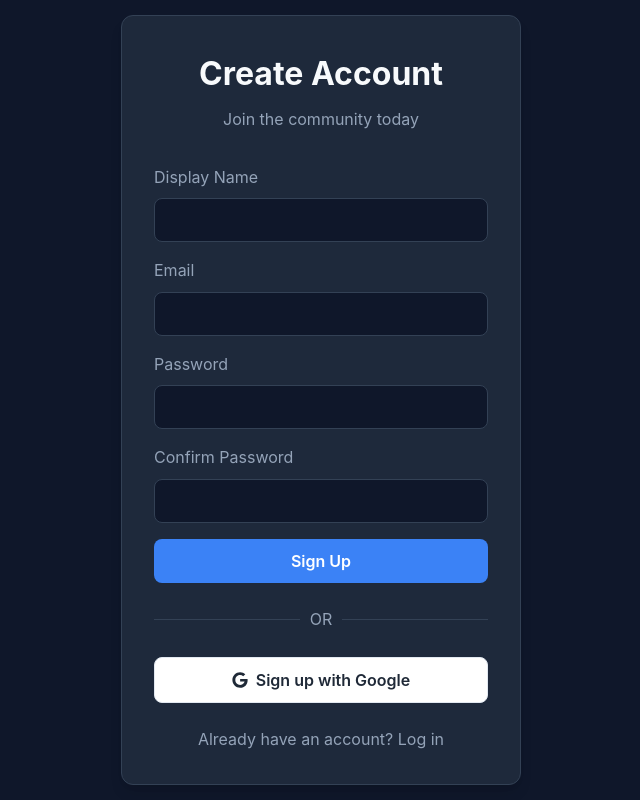
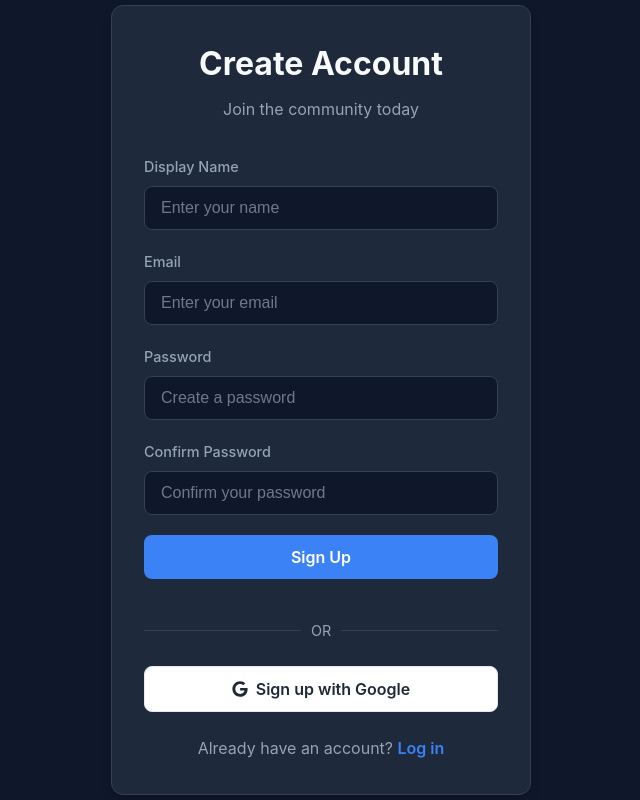
Before and after one commit to MohammedThouseefM/tabChat-client, a React (Vite) app: page /register in a window 1280 px wide. Shown: the whole page, without its empty margins (319-959 px from the left). Built offline with nearby package versions, Linux system fonts and the light colour scheme; no server answers.

Commit message:
refactor: Migrate inline styles to Tailwind CSS classes for improved UI consistency across pages.

```diff
--- a/src/pages/Feed.jsx
+++ b/src/pages/Feed.jsx
@@ -78,25 +78,20 @@ const Feed = () => {
             <div className="card mb-4" style={{ position: 'relative' }}>
                 <form onSubmit={handleSubmit}>
                     <textarea
-                        className="input-field"
+                        className="input"
                         placeholder="What's on your mind?"
                         value={content}
                         onChange={(e) => setContent(e.target.value)}
                         style={{
-                            width: '100%',
-                            background: 'transparent',
-                            border: 'none',
-                            color: 'var(--text-primary)',
                             resize: 'none',
-                            outline: 'none',
-                            fontSize: '1rem',
-                            marginBottom: '1rem'
+                            marginBottom: '1rem',
+                            minHeight: '100px'
                         }}
                         rows="3"
                     />
 
                     {/* AI Tools */}
-                    <div style={{ display: 'flex', gap: '0.5rem', marginBottom: '1rem', flexWrap: 'wrap' }}>
+                    <div className="flex gap-2 mb-4 flex-wrap">
                         <button
                             type="button"
                             onClick={() => handleAIEnhance('tone', 'professional')}
@@ -136,40 +131,32 @@ const Feed = () => {
                     </div>
 
                     {image && (
-                        <div style={{ position: 'relative' }}>
-                            <img src={image} alt="Preview" style={{ width: '100%', borderRadius: '8px', marginBottom: '1rem' }} />
+                        <div className="relative mb-4">
+                            <img src={image} alt="Preview" className="w-full rounded-lg" />
                         </div>
                     )}
-                    <div className="flex justify-between items-center">
-                        <div style={{ display: 'flex', gap: '0.5rem', flex: 1, marginRight: '1rem' }}>
+                    <div className="flex justify-between items-center gap-4">
+                        <div className="flex-1 flex gap-2">
                             <input
                                 type="text"
                                 placeholder="Image URL (optional)"
                                 value={image}
                                 onChange={(e) => setImage(e.target.value)}
-                                style={{
-                                    background: 'rgba(255,255,255,0.05)',
-                                    border: 'none',
-                                    padding: '0.5rem',
-                                    borderRadius: '4px',
-                                    color: 'var(--text-secondary)',
-                                    width: '100%'
-                                }}
+                                className="input"
                             />
                             {image && (
                                 <button
                                     type="button"
                                     onClick={handleAICaption}
                                     title="Generate Caption"
-                                    className="btn"
+                                    className="btn btn-ghost"
                                     disabled={aiLoading}
-                                    style={{ padding: '0.5rem', background: 'rgba(255,255,255,0.1)' }}
                                 >
-                                    <FaImage /> AI Caption
+                                    <FaImage />
                                 </button>
                             )}
                         </div>
-                        <button type="submit" className="btn btn-primary flex items-center gap-4" disabled={aiLoading}>
+                        <button type="submit" className="btn btn-primary" disabled={aiLoading}>
                             <FaPaperPlane /> {aiLoading ? 'Thinking...' : 'Post'}
                         </button>
                     </div>
--- a/src/pages/Messages.jsx
+++ b/src/pages/Messages.jsx
@@ -287,15 +287,7 @@ const Messages = () => {
                                 value={newMessage}
                                 onChange={(e) => setNewMessage(e.target.value)}
                                 placeholder="Type a message..."
-                                style={{
-                                    flex: 1,
-                                    background: 'rgba(255,255,255,0.05)',
-                                    border: '1px solid var(--border-color)',
-                                    borderRadius: '8px',
-                                    padding: '0.75rem',
-                                    color: 'white',
-                                    outline: 'none'
-                                }}
+                                className="input"
                             />
                             <button
                                 type="submit"
--- a/src/pages/Register.jsx
+++ b/src/pages/Register.jsx
@@ -35,79 +35,78 @@ const Register = () => {
     if (loading) return <div>Loading...</div>;
 
     return (
-        <div style={{ height: '100vh', display: 'flex', alignItems: 'center', justifyContent: 'center' }}>
-            <div className="card" style={{ maxWidth: '400px', width: '100%', textAlign: 'center' }}>
+        <div className="flex items-center justify-center" style={{ height: '100vh' }}>
+            <div className="card auth-card flex flex-col items-center">
                 <h1 style={{ marginBottom: '0.5rem', color: 'var(--text-primary)' }}>Create Account</h1>
                 <p style={{ color: 'var(--text-secondary)', marginBottom: '2rem' }}>Join the community today</p>
 
-                {error && <div className="alert alert-error" style={{ marginBottom: '1rem', color: 'red' }}>{error}</div>}
+                {error && <div className="alert alert-error w-full">{error}</div>}
 
-                <form onSubmit={handleSubmit} style={{ marginBottom: '1.5rem', textAlign: 'left' }}>
-                    <div style={{ marginBottom: '1rem' }}>
-                        <label style={{ display: 'block', marginBottom: '0.5rem', color: 'var(--text-secondary)' }}>Display Name</label>
+                <form onSubmit={handleSubmit} className="w-full mb-4">
+                    <div className="form-group">
+                        <label className="label">Display Name</label>
                         <input
                             type="text"
                             className="input"
                             value={name}
                             onChange={(e) => setName(e.target.value)}
                             required
-                            style={{ width: '100%' }}
+                            placeholder="Enter your name"
                         />
                     </div>
-                    <div style={{ marginBottom: '1rem' }}>
-                        <label style={{ display: 'block', marginBottom: '0.5rem', color: 'var(--text-secondary)' }}>Email</label>
+                    <div className="form-group">
+                        <label className="label">Email</label>
                         <input
                             type="email"
                             className="input"
                             value={email}
                             onChange={(e) => setEmail(e.target.value)}
                             required
-                            style={{ width: '100%' }}
+                            placeholder="Enter your email"
                         />
                     </div>
-                    <div style={{ marginBottom: '1rem' }}>
-                        <label style={{ display: 'block', marginBottom: '0.5rem', color: 'var(--text-secondary)' }}>Password</label>
+                    <div className="form-group">
+                        <label className="label">Password</label>
                         <input
                             type="password"
                             className="input"
                             value={password}
                             onChange={(e) => setPassword(e.target.value)}
                             required
-                            style={{ width: '100%' }}
+                            placeholder="Create a password"
                         />
                     </div>
-                    <div style={{ marginBottom: '1rem' }}>
-                        <label style={{ display: 'block', marginBottom: '0.5rem', color: 'var(--text-secondary)' }}>Confirm Password</label>
+                    <div className="form-group">
+                        <label className="label">Confirm Password</label>
                         <input
                             type="password"
                             className="input"
                             value={confirmPassword}
                             onChange={(e) => setConfirmPassword(e.target.value)}
                             required
-                            style={{ width: '100%' }}
+                            placeholder="Confirm your password"
                         />
                     </div>
-                    <button type="submit" className="btn btn-primary" style={{ width: '100%' }}>
+                    <button type="submit" className="btn btn-primary w-full">
                         Sign Up
                     </button>
                 </form>
 
-                <div style={{ display: 'flex', alignItems: 'center', margin: '1.5rem 0' }}>
+                <div className="flex items-center w-full my-4" style={{ margin: '1.5rem 0' }}>
                     <div style={{ flex: 1, borderBottom: '1px solid var(--border-color)' }}></div>
-                    <span style={{ padding: '0 10px', color: 'var(--text-secondary)' }}>OR</span>
+                    <span style={{ padding: '0 10px', color: 'var(--text-secondary)', fontSize: '0.9rem' }}>OR</span>
                     <div style={{ flex: 1, borderBottom: '1px solid var(--border-color)' }}></div>
                 </div>
 
                 <button
                     onClick={login}
-                    className="btn btn-secondary"
-                    style={{ width: '100%', display: 'flex', alignItems: 'center', justifyContent: 'center', gap: '0.5rem' }}
+                    className="btn btn-secondary w-full"
                 >
                     <FaGoogle /> Sign up with Google
                 </button>
 
                 <p style={{ marginTop: '1.5rem', color: 'var(--text-secondary)' }}>
-                    Already have an account? <a href="/login" style={{ color: 'var(--primary-color)' }}>Log in</a>
+                    Already have an account? <a href="/login" style={{ color: 'var(--accent-color)', fontWeight: '600' }}>Log in</a>
                 </p>
             </div>
         </div>
```
Also changed, not shown: src/pages/Profile.jsx (+13 -38 lines).
